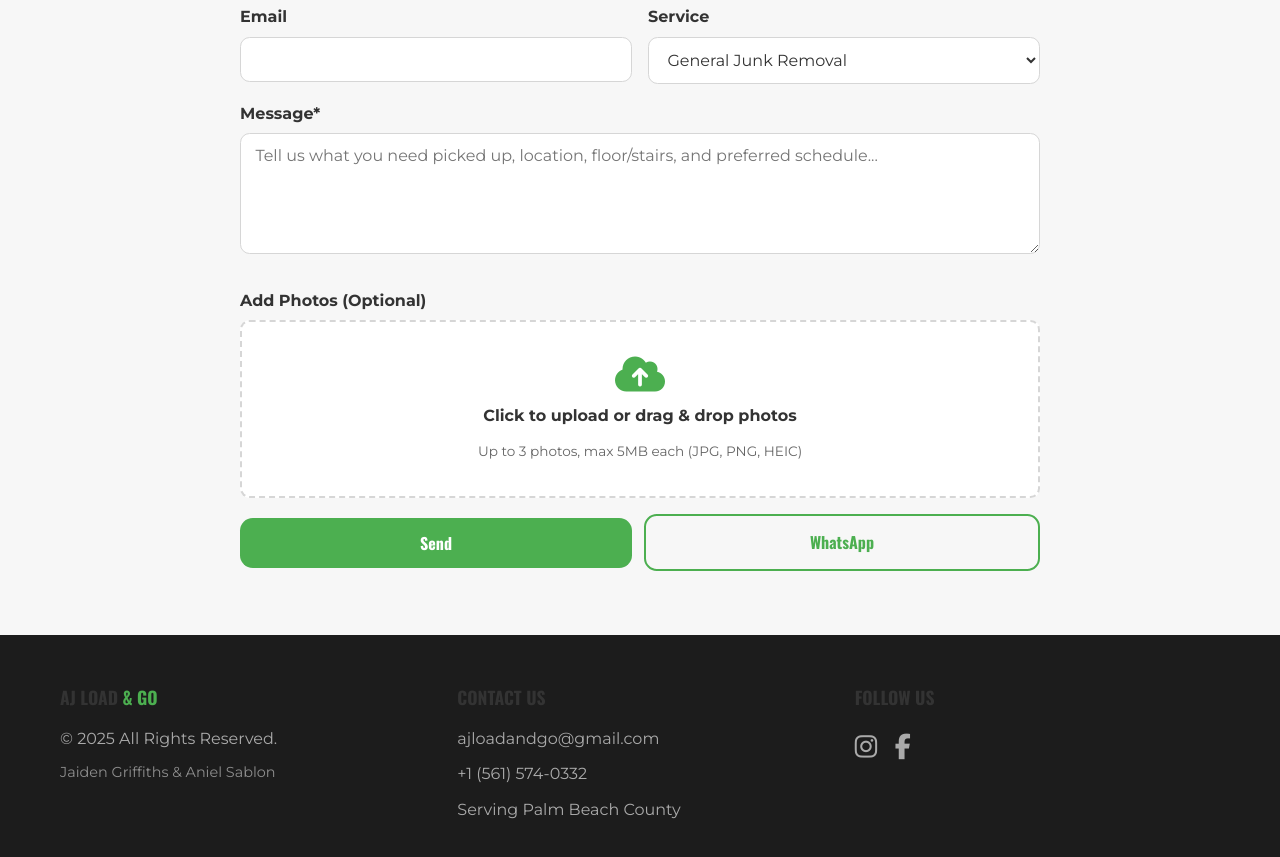
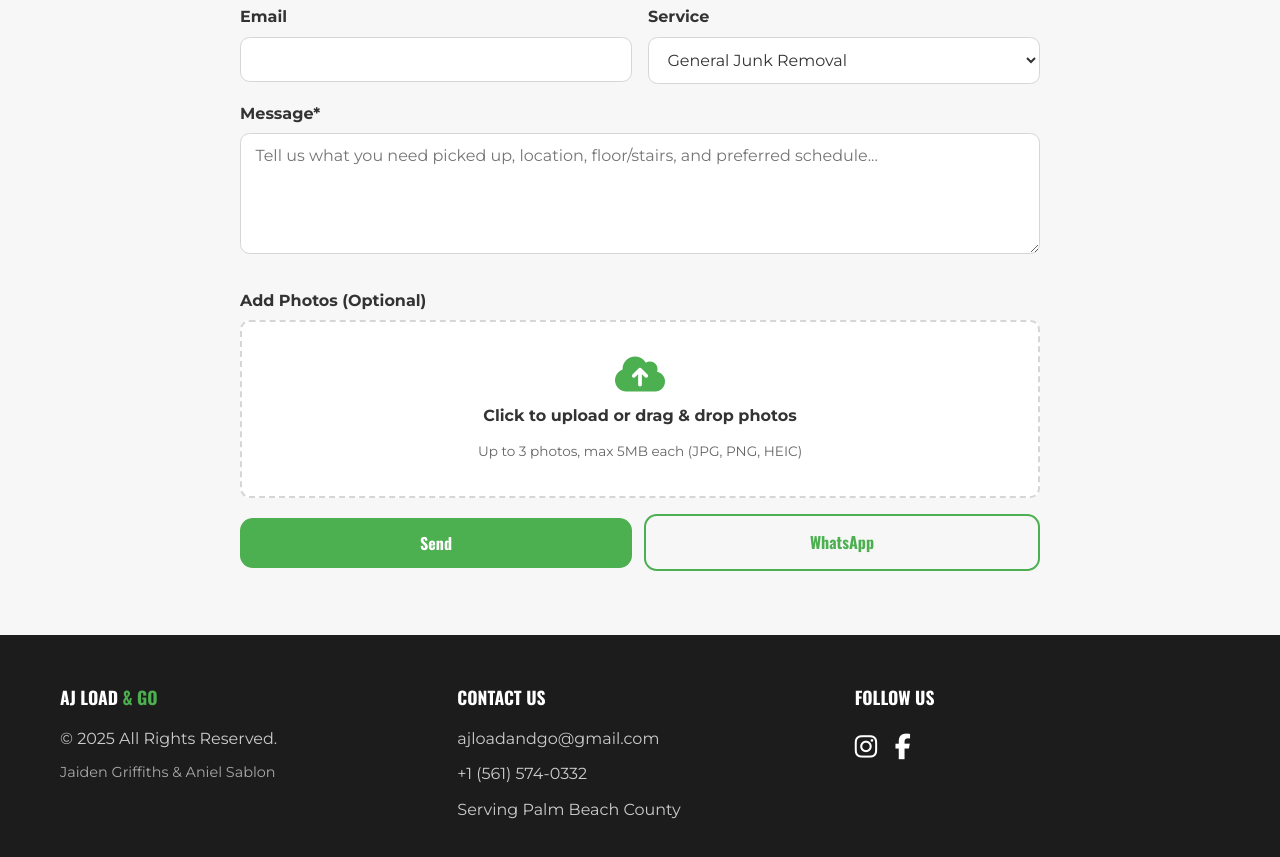
Before and after one commit to D3NTRO/ajloadandgo, a plain HTML site: page index.html in a window 1280 px wide. Shown: the part 4272-5129 px from the top of the page. Drawn offline with nearby package versions, Linux system fonts and the light colour scheme.

Commit message:
Add files via upload

```diff
--- a/style.css
+++ b/style.css
@@ -889,11 +889,10 @@ img {
 
 /* FOOTER */
 footer {
-  background: var(--footer-bg);
+  background: #1c1c1c;
   color: #aaa;
   padding: 3rem 0 5rem;
   position: relative;
-  transition: background 0.3s ease;
 }
 
 .footer-content {
@@ -904,17 +903,18 @@ footer {
 
 .footer-col h4 {
   font-family: var(--font-heading);
-  color: var(--text-primary);
+  color: #ffffff;
   margin-bottom: 0.75rem;
   font-size: 1.1rem;
 }
 
 .footer-col p {
   margin-bottom: 0.5rem;
+  color: #cccccc;
 }
 
 .footer-col a {
-  color: #aaa;
+  color: #cccccc;
   text-decoration: none;
   transition: color var(--transition);
 }
@@ -928,11 +928,17 @@ footer {
   font-size: 1.6rem;
   margin-right: 0.85rem;
   display: inline-block;
+  color: #ffffff;
+}
+
+.social-links a:hover {
+  color: var(--green);
 }
 
 .names {
   font-size: 0.9rem;
   opacity: 0.8;
+  color: #cccccc;
 }
 
 .call-now-sticky {
```
